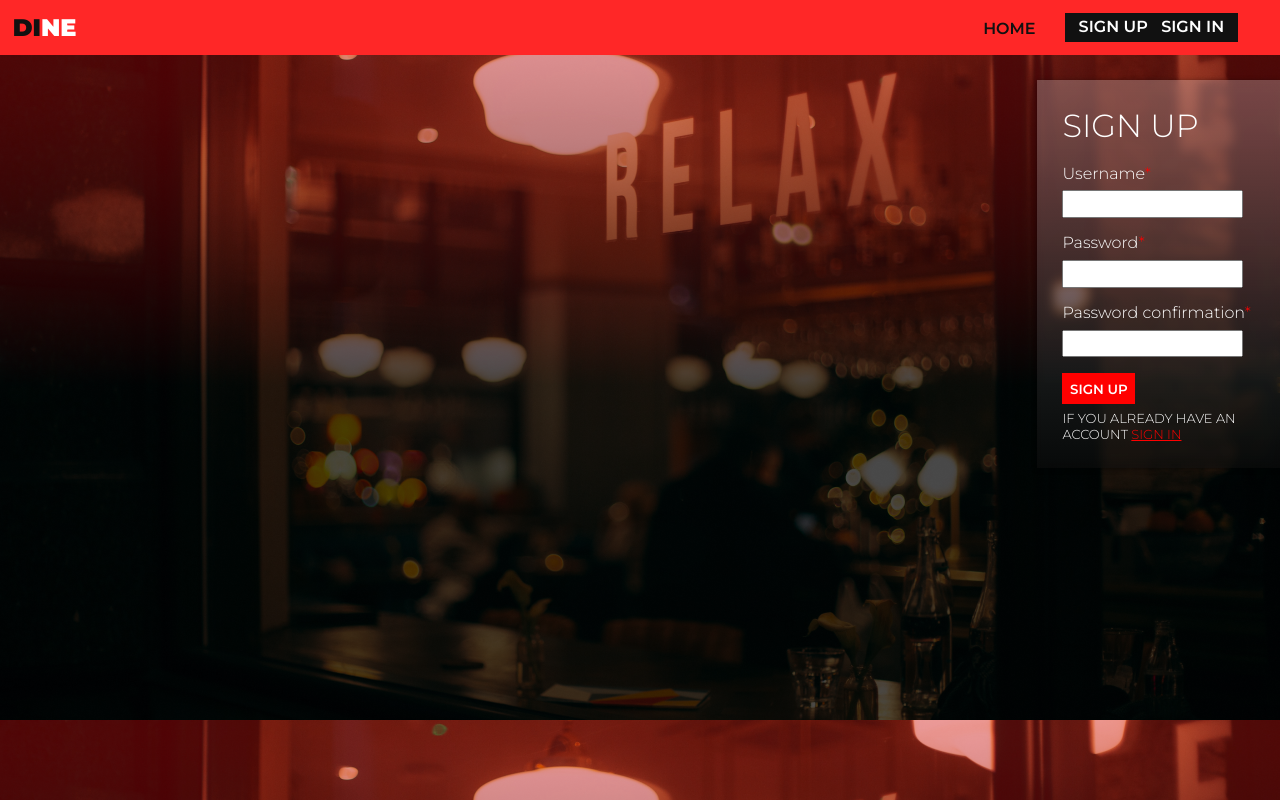
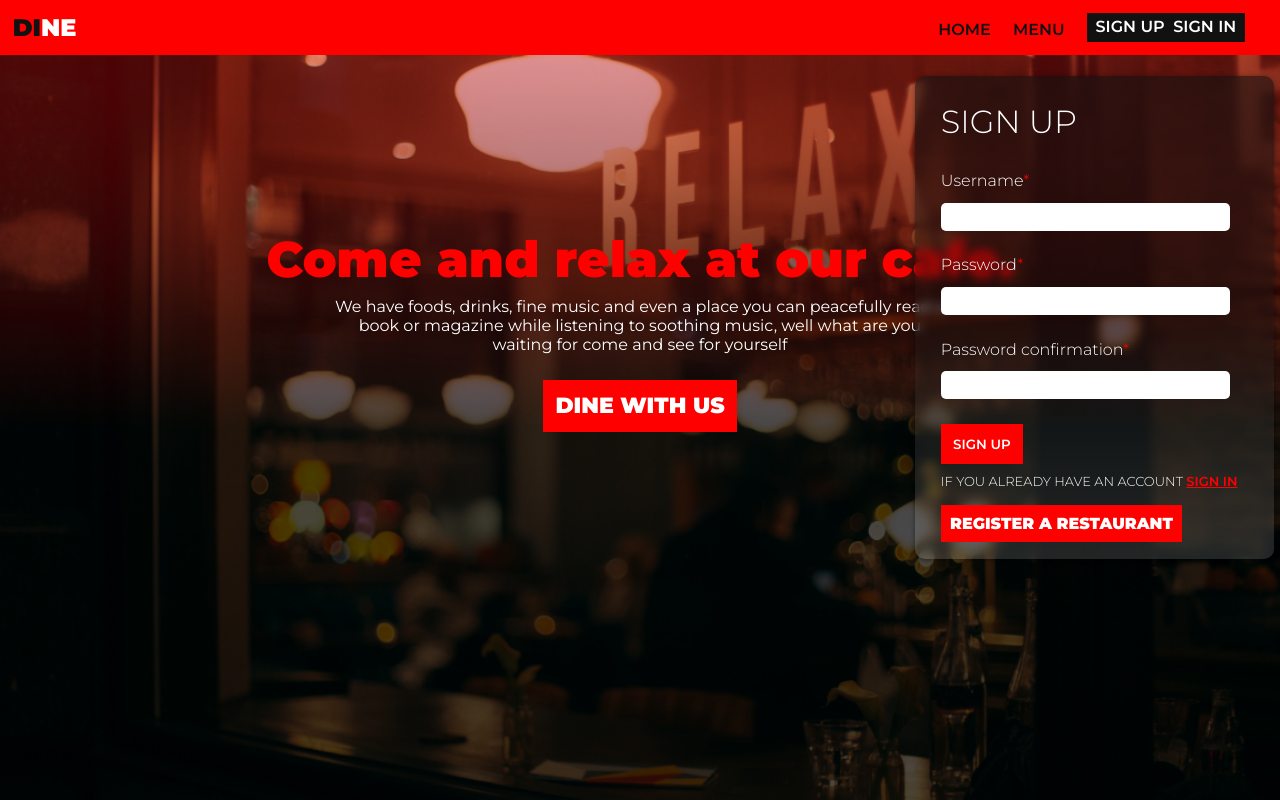
Before and after one commit to nigussolomon/DINE, a Django app: page /signup/ in a window 1280 px wide. Run offline with Django 4.2, Linux system fonts and the light colour scheme; some libraries are stand-ins or nearby versions.

Commit message:
styles for all pages before log in are complete

```diff
--- a/main/static/main/style.css
+++ b/main/static/main/style.css
@@ -6,10 +6,12 @@
 
 body{
     background: fixed url('back.png');
+    background-position: center;
+    background-size: cover;
 }
 
 .navigationMenu{
-    background: rgb(255, 39, 39);
+    background: rgb(255, 0, 0);
     padding: 1%;
     width: 98%;
     display: flex;
@@ -31,7 +33,7 @@ body{
 }
 .navigationLinks{
     display: flex;
-    width: 25%;
+    width: 28%;
     text-align: right;
     justify-content: space-evenly;
 }
@@ -46,7 +48,7 @@ body{
 .registrationLinks{
     padding-top: .3%;
     background: #111;
-    width: 55%;
+    width: 45%;
     display: flex;
     justify-content: space-evenly;
 }
@@ -59,10 +61,12 @@ body{
 
 .register{
     position: absolute;
-    top: 10%;
-    left: 81%;
-    background: linear-gradient(to bottom, rgba(255, 255, 255, 0.253), rgba(17, 17, 17, 0.445));
+    top: 9.5%;
+    width: 24%;
+    left: 71.5%;
+    background: linear-gradient(to bottom, rgba(17, 17, 17, 0.589), rgba(17, 17, 17, 0.336),rgba(255, 255, 255, 0.137));
     backdrop-filter: blur(5px);
+    border-radius: 10px;
     padding: 2%;
     box-shadow: 0 1px 5px 0 rgba(0, 0, 0, 0.438);
     font-weight: 600;
@@ -71,9 +75,11 @@ body{
 .login{
     position: absolute;
     top: 10%;
-    left: 81%;
-    background: linear-gradient(to bottom, rgba(255, 255, 255, 0.253), rgba(17, 17, 17, 0.445));
+    width: 24%;
+    left: 71.5%;
+    background: linear-gradient(to bottom, rgba(17, 17, 17, 0.589), rgba(17, 17, 17, 0.336),rgba(255, 255, 255, 0.137));
     backdrop-filter: blur(5px);
+    border-radius: 10px;
     padding: 2%;
     box-shadow: 0 1px 5px 0 rgba(0, 0, 0, 0.438);
     font-weight: 600;
@@ -95,10 +101,13 @@ form label{
 }
 
 form input{
+    width: 90%;
     margin-top: 4%;
     margin-bottom: 8%;
     padding: 2%;
     outline: none;
+    border-radius: 5px;
+    border: 0;
 }
 
 
@@ -132,8 +141,36 @@ form button{
 
 .redirect a{
     color: red;
-    font-weight: 300;
+    font-weight: 600;
 
+}
+
+.registerRestaurant{
+    margin-top: 8%;
+}
+
+.registerRestaurant a{
+    text-align: center;
+    width: 96%;
+    color: #fff;
+    font-weight: 900;
+    background: red;
+    padding: 3%;
+    text-decoration: none;
+}
+
+.loginToARestaurant{
+    margin-top: 8%;
+}
+
+.loginToARestaurant a{
+    text-align: center;
+    width: 96%;
+    color: #fff;
+    font-weight: 900;
+    background: red;
+    padding: 3%;
+    text-decoration: none;
 }
 
 .m-0 li{
@@ -142,3 +179,36 @@ form button{
     list-style-type: none;
     font-size: 12px;
 }
+
+.homeBody{
+    text-align: center;
+    width: 60%;
+    margin-top: 13%;
+    margin-left: 20%;
+    margin-right: 20%;
+}
+
+.homeBody h1{
+    font-weight: 900;
+    font-size: 50px;
+    color: red;
+    padding: 1%;
+}
+
+.homeBody p{
+    text-align: center;
+    margin-right: 10%;
+    margin-left: 10%;
+    color: #fff;
+    width: 80%;
+    margin-bottom: 5%;
+}
+
+.homeBody a{
+    color: #fff;
+    font-size: 22px;
+    text-decoration: none;
+    font-weight: 900;
+    background: red;
+    padding: 1.6%;
+}
--- a/main/templates/main/home.html
+++ b/main/templates/main/home.html
@@ -23,6 +23,7 @@
         </div>
         <div class="navigationLinks">
             <a href="{% url 'home' %}">HOME</a>
+            <a href="{% url 'login' %}">MENU</a>
             <div class="registrationLinks">
                 <a href="{% url 'register' %}" onclick="signup()">SIGN UP</a>
                 <a href="{% url 'login' %}" >SIGN IN</a>
@@ -31,7 +32,11 @@
     </section>
 
     <section class="homeBody">
-
+        <h1>Come and relax at our cafe.</h1>
+        <p>We have foods, drinks, fine music and even a place you can peacefully
+            read a book or magazine while listening to soothing music,
+            well what are you waiting for come and see for yourself</p>
+        <a href="{% url 'login' %}">DINE WITH US</a>
     </section>
 
 
--- a/main/templates/main/login.html
+++ b/main/templates/main/login.html
@@ -12,6 +12,10 @@
         <div class="redirect">
             <p>IF YOU DON'T HAVE AN ACCOUNT <a href="{% url 'register' %}"> SIGN UP</a></p>
         </div>
+
+        <div class="loginToARestaurant">
+            <a href="#">SIGN IN TO YOUR RESTAURANT</a>
+        </div>
     </form>
 </div>
 {% endblock login %}
--- a/main/templates/main/register.html
+++ b/main/templates/main/register.html
@@ -12,6 +12,10 @@
         <div class="redirect">
             <p>IF YOU ALREADY HAVE AN ACCOUNT <a href="{% url 'login' %}"> SIGN IN</a></p>
         </div>
+
+        <div class="registerRestaurant">
+            <a href="#">REGISTER A RESTAURANT</a>
+        </div>
     </form>
 </div>
 {% endblock register %}
```
Also changed, not shown: db.sqlite3.
